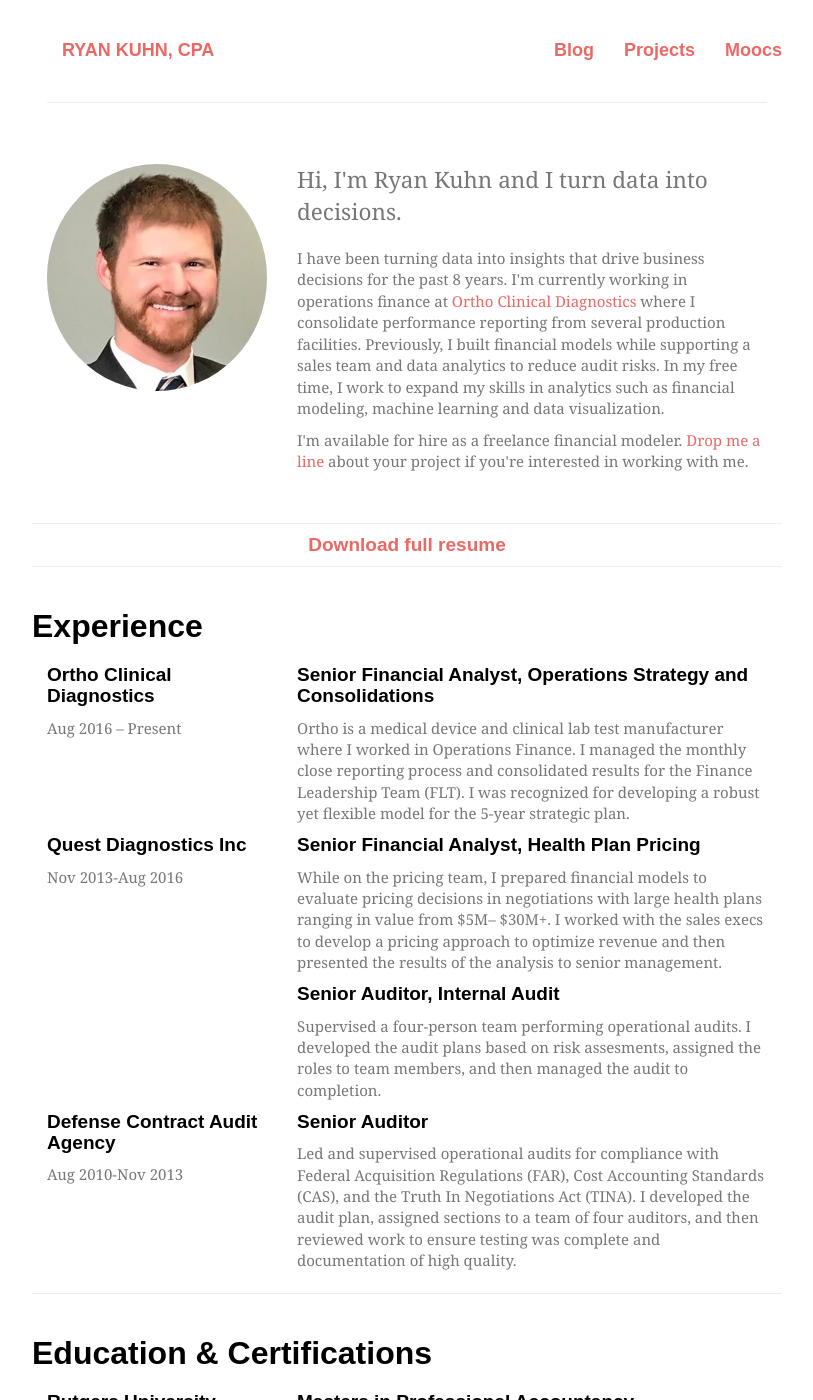
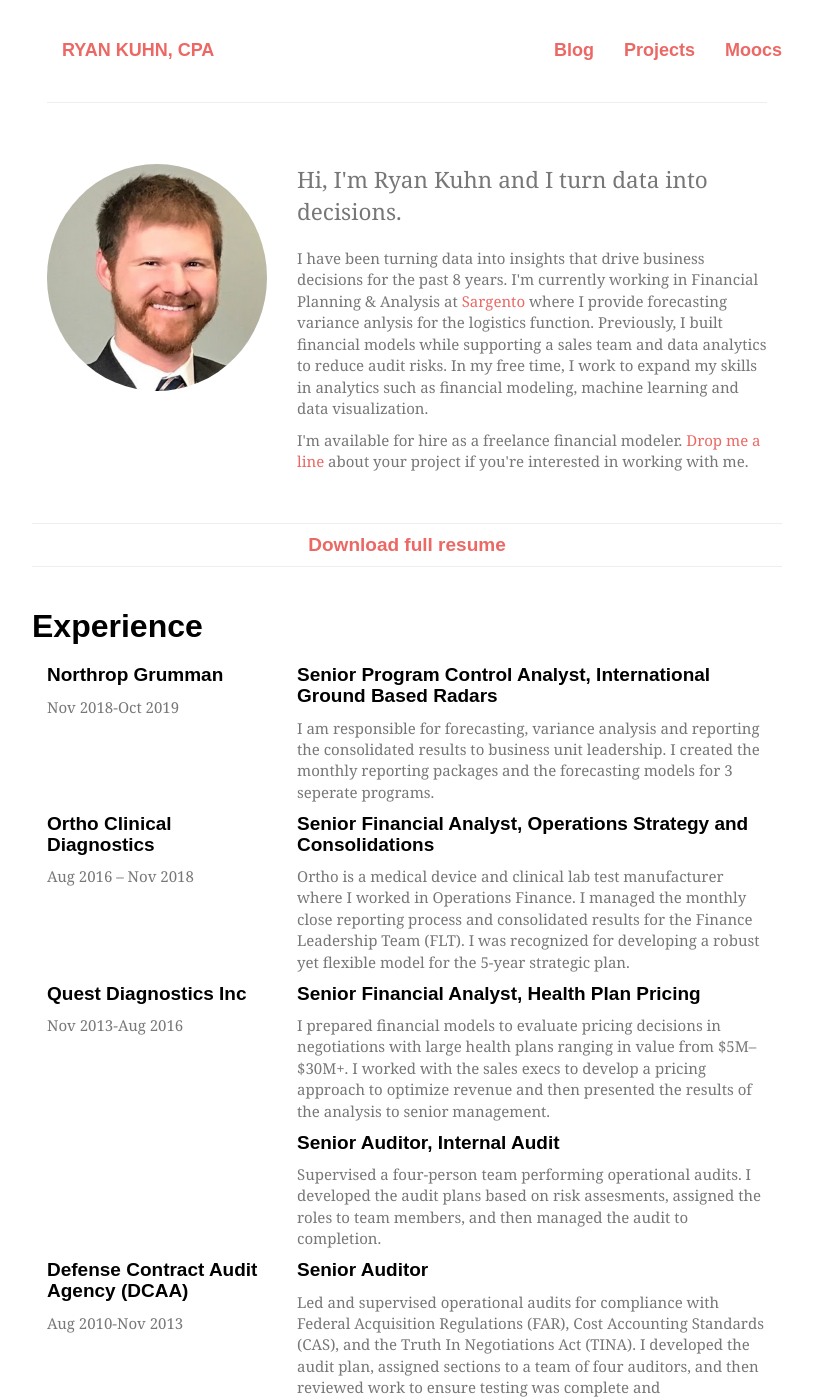
Before and after one commit to kuhnrl30/kuhnrl30.github.io, a Jekyll site: the page built from index.html, in a window 1280 px wide and 1400 px high. Shown: the whole window, without its empty margins (233-1046 px from the left). Built offline with Jekyll 4.4.1, drawn with Linux system fonts in a browser that asks for light colours; nearby versions of some CDN libraries; some web fonts are replaced; some of the changed text lies outside the part shown.

```diff
--- a/Gemfile
+++ b/Gemfile
@@ -3,3 +3,5 @@ gem 'github-pages', group: :jekyll_plugins
 gem 'jekyll-tagging'
 gem 'jekyll-feed'
 gem 'rouge'
+# Added at 2019-10-04 10:20:08 -0400 by kuhnrl30:
+gem "jekyll", "~> 3.4"
--- a/_data/minorprojects.yml
+++ b/_data/minorprojects.yml
@@ -11,7 +11,7 @@
 - name: Home Depot
   github: HomeDepot
   type: Competition
-  intro: Improving rhe quality of product search results
+  intro: Improving the quality of product search results
 - name: NY Times
   link: http://ryankuhn.net/NYTimes
   github: NYTimes
@@ -25,7 +25,7 @@
   github: DGX
   type: R Package
   intro: Formatting extracts from the data warehouse
-- name: Moocs
+- name: MOOCs
   github: Moocs
   type: Competition
   intro: Pedict which particiants will dropout from MOOCs
--- a/_data/tools.yml
+++ b/_data/tools.yml
@@ -6,7 +6,7 @@
   score: 5
 - name: BPC (2 years)
   score: 5
-- name: SAP (2 years)
+- name: SAP (3 years)
   score: 4
 - name: RStudio (5 years)
   score: 5
@@ -22,7 +22,7 @@
   score:  3
 - name: PeopleSoft (1 year)
   score: 2
-- name: Git (4 years)
+- name: Git (5 years)
   score: 2
-- name: SharePoint (1 year)
+- name: SharePoint (2 years)
   score: 3
--- a/index.html
+++ b/index.html
@@ -20,7 +20,7 @@ description: "Introduction to Ryan Kuhn. Here you will find information on his t
 	<div itemscope itemtype="http://schema.org/Person" class="col-sm-8 col-xs-12">
 	<p class="lead">Hi, I'm <span itemprop="name">Ryan Kuhn</span> and I turn data into decisions.</p>
 
-	<p>I have been turning data into insights that drive business decisions for the past 8 years. I'm currently working in operations finance at <a href="http://www.orthoclinical.com" target="_blank"> Ortho Clinical Diagnostics</a> where I consolidate performance reporting from several production facilities.  Previously, I built financial models while supporting a sales team and data analytics to reduce audit risks. In my free time, I work to expand my skills in analytics such as financial modeling, machine learning and data visualization.</p>
+	<p>I have been turning data into insights that drive business decisions for the past 8 years. I'm currently working in Financial Planning & Analysis at <a href="http://www.sargento.com" target="_blank"> Sargento</a> where I provide forecasting variance anlysis for the logistics function.  Previously, I built financial models while supporting a sales team and data analytics to reduce audit risks. In my free time, I work to expand my skills in analytics such as financial modeling, machine learning and data visualization.</p>
 
 	<p>I'm available for hire as a freelance <span itemprop="jobTitle">financial modeler</span>. <a href="contact">Drop me a line</a> about your project if you're interested in working with me.</p>
 	</div>
@@ -37,10 +37,21 @@ description: "Introduction to Ryan Kuhn. Here you will find information on his t
   <div class="row">
     <h2>Experience</h2>
   </div>
+
+  <div class= "row">
+    <div class="col-md-4">
+      <h4>Northrop Grumman</h4>
+      Nov 2018-Oct 2019
+    </div>
+    <div class="col-md-8"><h4> Senior Program Control Analyst, International Ground Based Radars</h4>
+     I am responsible for forecasting, variance analysis and reporting the consolidated results to business unit leadership. I created the monthly reporting packages and the forecasting models for 3 seperate programs.
+    </div>
+  </div> <!--  end row -->
+
   <div class= "row">
     <div class="col-md-4">
       <h4>Ortho Clinical Diagnostics</h4>
-      Aug 2016 – Present
+      Aug 2016 –  Nov 2018
     </div>
     <div class="col-md-8">
      <h4>Senior Financial Analyst, Operations Strategy and Consolidations</h4>
@@ -55,7 +66,7 @@ description: "Introduction to Ryan Kuhn. Here you will find information on his t
     </div>
     <div class="col-md-8">
       <h4>Senior Financial Analyst, Health Plan Pricing</h4>
-      While on the pricing team, I prepared financial models to evaluate pricing decisions in negotiations with large health plans ranging in value from $5M– $30M+. I worked with the sales execs to develop a pricing approach to optimize revenue and then presented the results of the analysis to senior management.
+      I prepared financial models to evaluate pricing decisions in negotiations with large health plans ranging in value from $5M– $30M+. I worked with the sales execs to develop a pricing approach to optimize revenue and then presented the results of the analysis to senior management.
     </div>
   </div> <!-- end row -->
     <div class="row">
@@ -69,7 +80,7 @@ description: "Introduction to Ryan Kuhn. Here you will find information on his t
   </div> <!-- end row -->
     <div class="row">
     <div class="col-md-4">
-      <h4>Defense Contract Audit Agency</h4>
+      <h4>Defense Contract Audit Agency (DCAA)</h4>
       Aug 2010-Nov 2013
     </div>
     <div class="col-md-8">
@@ -231,7 +242,6 @@ description: "Introduction to Ryan Kuhn. Here you will find information on his t
   <p>You can get in touch with me on social media:</p>
   <div style="text-align:center">
     <ul class="list-inline">
-      <li><a href="https://www.google.com/+RyanKuhnCPA"><i class="fab fa-google-plus-square fa-2x"></i> </a></li>
       <li><a href="http://www.linkedin.com/in/rlkuhn/"><i class="fab fa-linkedin fa-2x"></i></a></li>
       <li><a href="http://github.com/kuhnrl30"><i class="fab fa-github-square fa-2x"></i>  </a></li>
       <li><a href="http://www.twitter.com/RyanKuhnCPA"><i class="fab fa-twitter-square fa-2x"></i></a><li>
```
Also changed, not shown: other parts of index.html (+2 -2 lines), blog/_posts/2018-01-15-Moderating-Google-Comments.md (+2 -1 lines), projects/index.md (+0 -2 lines), .gitmodules (added).
